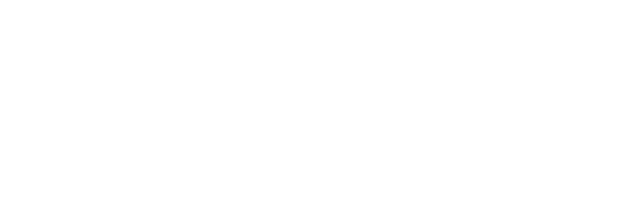
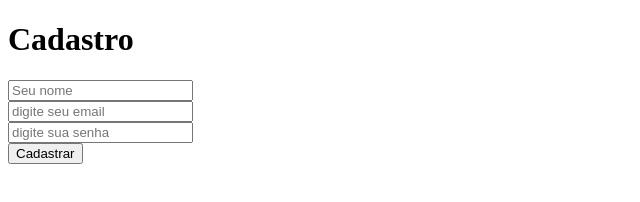
Before and after one commit to leonardolon/curso_frontend, a plain HTML site: page formulario.html in a window 1280 px wide. Shown: the whole page, without its empty margins (0-640 px from the left). Drawn offline with Linux system fonts and the light colour scheme.

Commit message:
formulario de cadastro

```diff
--- a/formulario.html
+++ b/formulario.html
@@ -4,9 +4,19 @@
     <meta charset="UTF-8">
     <meta http-equiv="X-UA-Compatible" content="IE=edge">
     <meta name="viewport" content="width=device-width, initial-scale=1.0">
-    <title>Document</title>
+    <title>Cadastro</title>
 </head>
 <body>
+    <h1>Cadastro</h1>
+    <input type="text" placeholder="Seu nome" />
+    <br/>
+    <input type="email" placeholder="digite seu email"/>
+    <br/>
+    <Input type="password" max="15" min="6" placeholder="digite sua senha"/>
+    <br/>
+    <button>
+        Cadastrar
+    </button>
 
 </body>
 </html>
```
